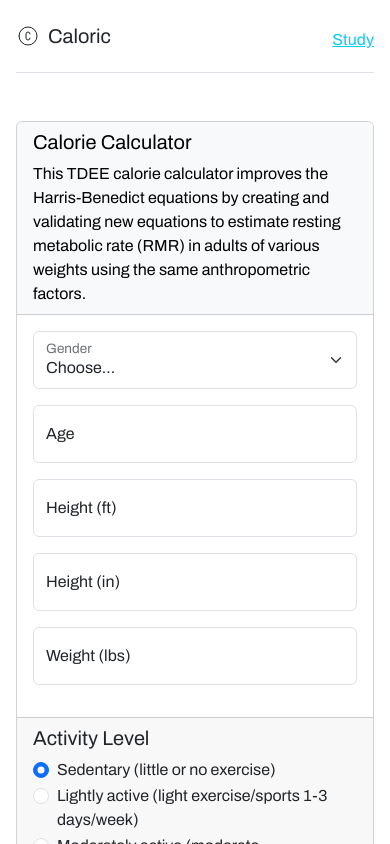
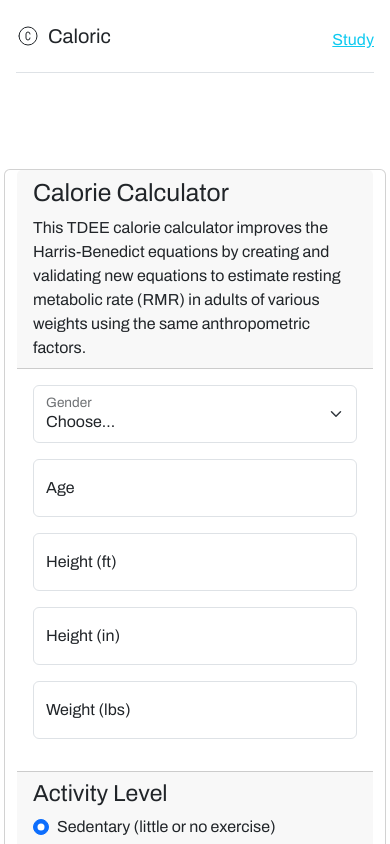
Before and after one commit to emiluzelac/caloric, a Next.js app: page / in a window 390 px wide. Shown: the top 844 px of the page. Built offline with nearby package versions, Linux system fonts and the light colour scheme.

Commit message:
Gen update

```diff
--- a/src/components/Calculator.tsx
+++ b/src/components/Calculator.tsx
@@ -115,12 +115,12 @@ const Calculator: React.FC = () => {
     <>
       <div
         id="formSection"
-        className="my-4"
+        className="row row-cols-1 row-cols-lg-3 align-items-stretch g-4 py-5"
         style={{ display: showResults ? 'none' : 'block' }}
       >
-        <div className='card'>
-        <div className='card-header text-bg-light'>
-        <h5 className="card-title">Calorie Calculator</h5>
+        <div className='card col-md-6'>
+        <div className='card-header'>
+        <h2 className="card-title">Calorie Calculator</h2>
         <p className='card-text'>
           This TDEE calorie calculator improves the Harris-Benedict equations by
           creating and validating new equations to estimate resting metabolic
@@ -205,7 +205,7 @@ const Calculator: React.FC = () => {
         </div>
 
         <div className="card-footer">
-          <h5 className="card-title">Activity Level</h5>
+          <h3>Activity Level</h3>
           {[
             { value: '1.2', label: 'Sedentary (little or no exercise)' },
             {
@@ -255,7 +255,7 @@ const Calculator: React.FC = () => {
       {showResults && (
         <div id="resultsSection" className="my-5">
           <button
-            className="btn btn-sm btn-gray-500 d-inline-flex align-items-center py-1 ps-3 text-start"
+            className="btn btn-sm btn-gray-500 d-inline-flex align-items-center py-1 text-start"
             onClick={resetCalculator}
           >
             <svg
@@ -393,7 +393,7 @@ const Calculator: React.FC = () => {
               </div>
             </div>
 
-            <div className="d-flex gap-2 justify-content-center py-5">
+            <div className="d-flex justify-content-evenly gap-2">
               <span
                 className={parseFloat(bmi) < 18.5 ? 'badge bg-primary-subtle text-primary-emphasis rounded-pill' : ''}
               >
```
